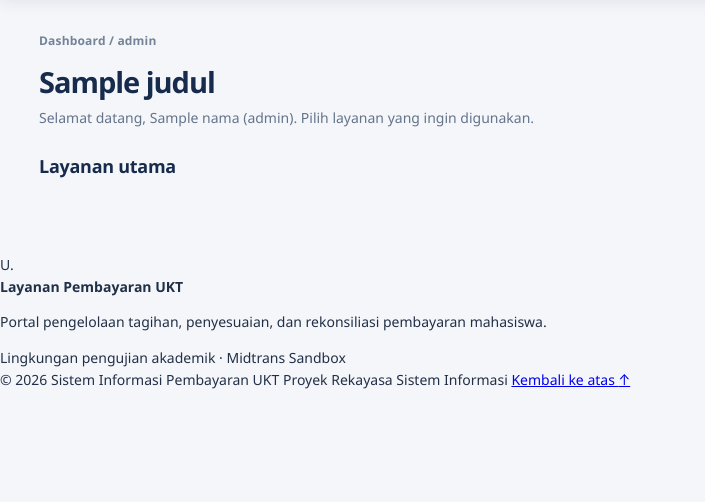
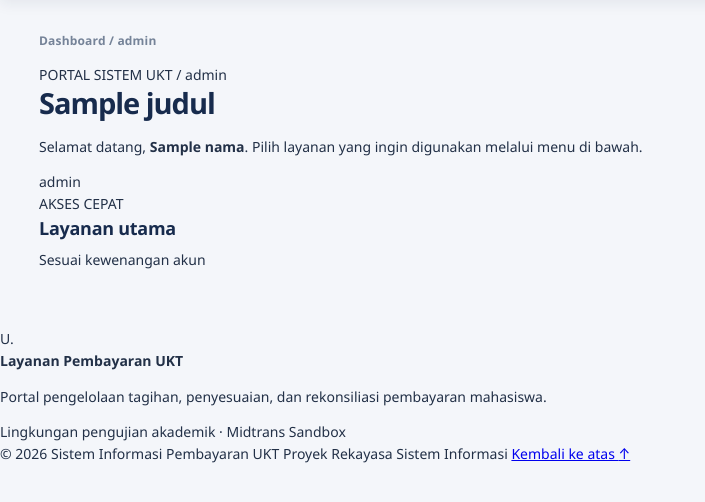
Before and after one commit to just-irvy/sistem-ukt, a Laravel app: template resources/views/dashboard.blade.php in a window 1280 px wide. Shown: the part 146-648 px from the top of the page, without its empty margins (0-705 px from the left). Run offline with Laravel 12, Linux system fonts and the light colour scheme; the template is opened without the code that fills it: most values are stand-ins (such as "Sample title", 1, 10 or a date in 2020).

Commit message:
feat(ui): give dashboard focused editorial header and service cards

```diff
--- a/resources/views/dashboard.blade.php
+++ b/resources/views/dashboard.blade.php
@@ -5,26 +5,43 @@
 
 @section('konten')
     <div class="breadcrumb">Dashboard / {{ $role }}</div>
-    <h1>{{ $judul }}</h1>
-    <p class="subjudul">Selamat datang, {{ $nama }} ({{ $role }}). Pilih layanan yang ingin digunakan.</p>
+    <section class="dashboard-hero" aria-labelledby="page-title">
+        <span class="section-eyebrow">PORTAL SISTEM UKT <span aria-hidden="true">/</span> {{ $role }}</span>
+        <div class="dashboard-hero-main">
+            <div>
+                <h1 id="page-title">{{ $judul }}</h1>
+                <p>Selamat datang, <strong>{{ $nama }}</strong>. Pilih layanan yang ingin digunakan melalui menu di bawah.</p>
+            </div>
+            <span class="hero-role-label">{{ $role }}</span>
+        </div>
+        <div class="hero-rule" aria-hidden="true"></div>
+    </section>
 
-    <h2 style="margin: 0 0 15px;">Layanan utama</h2>
+    <div class="section-heading">
+        <div>
+            <span class="section-eyebrow">AKSES CEPAT</span>
+            <h2>Layanan utama</h2>
+        </div>
+        <span class="section-caption">Sesuai kewenangan akun</span>
+    </div>
+
     <section class="menu-grid" aria-label="Menu layanan">
-        {{-- Mahasiswa: UC-03, UC-04, dan UC-07 --}}
+        {{-- Mahasiswa: UC-03, UC-04, UC-07 --}}
         @if ($role === \App\Models\Akun::ROLE_MAHASISWA)
             <article class="kartu menu-card">
+                <div class="menu-card-top"><span>01 / AKADEMIK</span><span aria-hidden="true">↗</span></div>
                 <h2>Tagihan Semester</h2>
                 <p class="ket">Lihat rincian UKT, batas pembayaran, dan status.</p>
                 <a class="btn" href="{{ route('tagihan.index') }}">Lihat Tagihan Semester</a>
             </article>
-
             <article class="kartu menu-card">
+                <div class="menu-card-top"><span>02 / PENGAJUAN</span><span aria-hidden="true">↗</span></div>
                 <h2>Pengajuan Penyesuaian UKT</h2>
                 <p class="ket">Ajukan penyesuaian nominal UKT dengan dokumen pendukung.</p>
                 <a class="btn" href="{{ route('pengajuan.create') }}">Ajukan Penyesuaian</a>
             </article>
-
             <article class="kartu menu-card">
+                <div class="menu-card-top"><span>03 / PEMBAYARAN</span><span aria-hidden="true">↗</span></div>
                 <h2>Pembayaran Virtual Account</h2>
                 <p class="ket">Lihat tagihan yang belum lunas dan gunakan VA BCA Sandbox sesuai akun login.</p>
                 <a class="btn" href="{{ route('mahasiswa.tagihan.index') }}">Buka Pembayaran VA</a>
@@ -34,6 +51,7 @@
         {{-- Verifikator: UC-05 --}}
         @if ($role === \App\Models\Akun::ROLE_VERIFIKATOR)
             <article class="kartu menu-card">
+                <div class="menu-card-top"><span>01 / VERIFIKASI</span><span aria-hidden="true">↗</span></div>
                 <h2>Verifikasi Pengajuan UKT</h2>
                 <p class="ket">Tinjau dan putuskan pengajuan penyesuaian UKT mahasiswa.</p>
                 <a class="btn" href="{{ route('verifikasi.index') }}">Buka Daftar Pengajuan</a>
@@ -43,12 +61,13 @@
         {{-- Bagian Keuangan: UC-06 dan UC-09 --}}
         @if ($role === \App\Models\Akun::ROLE_KEUANGAN)
             <article class="kartu menu-card">
+                <div class="menu-card-top"><span>01 / ADMINISTRASI</span><span aria-hidden="true">↗</span></div>
                 <h2>Penetapan Tagihan UKT</h2>
                 <p class="ket">Kelola dan tetapkan nominal UKT mahasiswa berdasarkan periode semester.</p>
                 <a class="btn" href="{{ route('keuangan.penetapan-tagihan.index') }}">Kelola Tagihan UKT</a>
             </article>
-
             <article class="kartu menu-card">
+                <div class="menu-card-top"><span>02 / REKONSILIASI</span><span aria-hidden="true">↗</span></div>
                 <h2>Riwayat &amp; Hasil Rekonsiliasi</h2>
                 <p class="ket">Pantau transaksi pembayaran yang sesuai dan tindak lanjuti transaksi bermasalah.</p>
                 <a class="btn" href="{{ route('keuangan.riwayat-rekonsiliasi.index') }}">Lihat Riwayat Rekonsiliasi</a>
```
